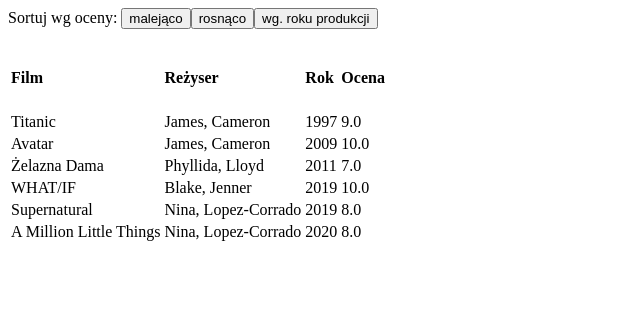
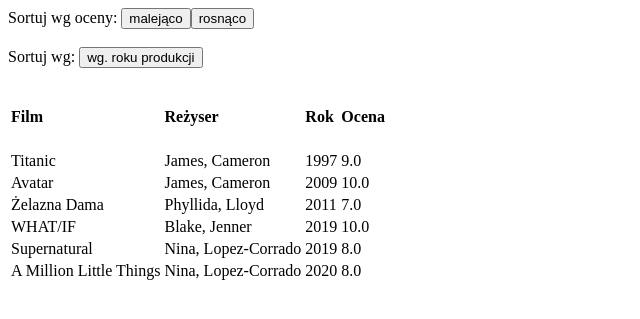
Before and after one commit to TeresaB-M/zad_dom, a Django app: page /movies/ in a window 1280 px wide. Shown: the top 319 px of the page, without its empty margins (0-640 px from the left). Run offline with Django 4.2, Linux system fonts and the light colour scheme; data comes from the database, SQL or seed files in the repository.

Commit message:
changes to sorting - sorting cleanup

```diff
--- a/z_d/templates/movies.html
+++ b/z_d/templates/movies.html
@@ -14,11 +14,14 @@
         <td><h4>Rok</h4></td>
         <td><h4>Ocena</h4></td>
         <label>
-  Sortuj wg oceny:
+        Sortuj wg oceny:
         </label>
-    <input type="submit" name="sortType" value="malejąco">
-    <input type="submit" name="sortType" value="rosnąco">
-    <input type="submit" name="sortType" value="wg. roku produkcji">
+        <input type="submit" name="sortType" value="malejąco">
+        <input type="submit" name="sortType" value="rosnąco">
+        <label><br><br>
+        Sortuj wg:
+        </label>
+        <input type="submit" name="sortType" value="wg. roku produkcji">
 </form>
 
 </p>
```
